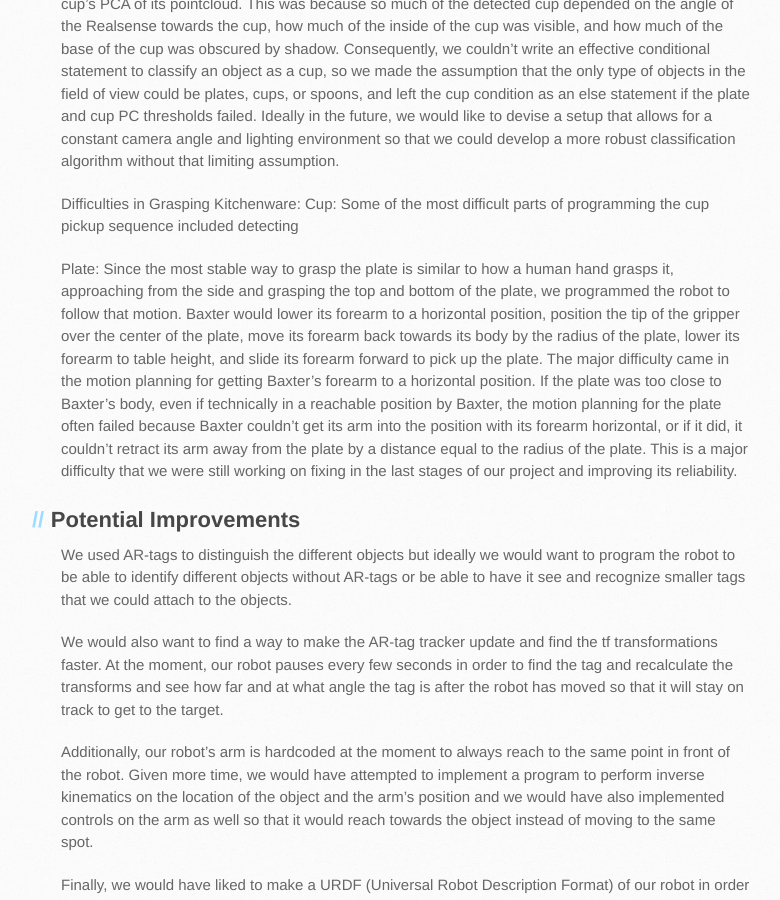
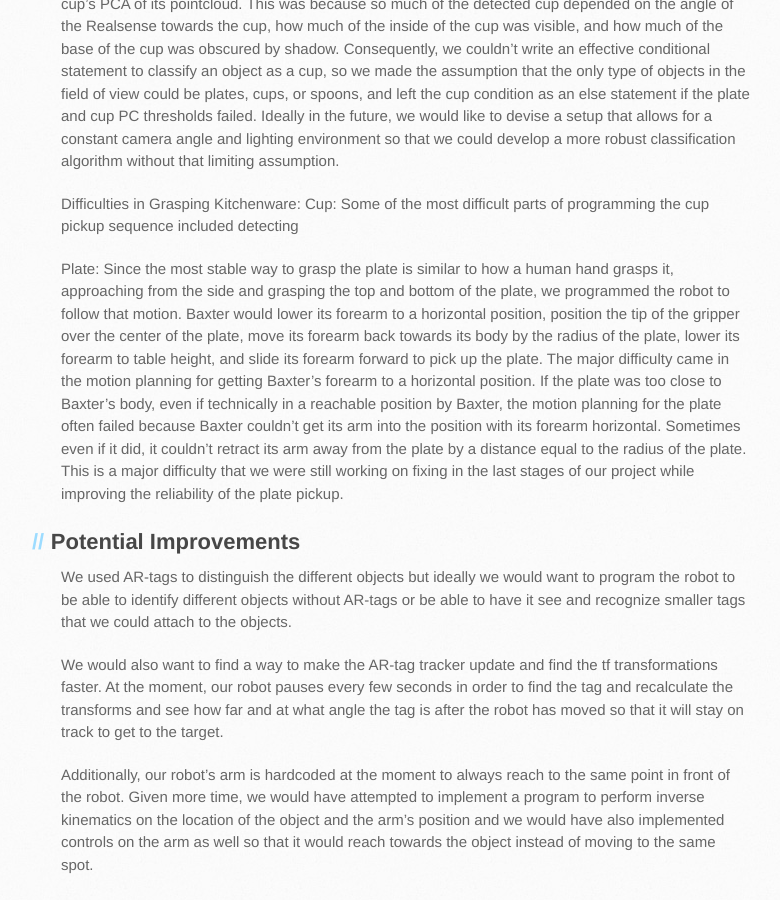
Before and after one commit to afmdnf/ee106a-project, a Jekyll site: the page built from docs/conclusion.md, in a window 1280 px wide and 900 px high, scrolled down 1364 px. Shown: the whole window, without its empty margins (109-889 px from the left). Built offline with Jekyll 4.4.1, drawn with Linux system fonts in a browser that asks for light colours; our own code applies the rules of GitHub Pages for plain Markdown files; the repository's description, which GitHub fills in, is left out.

Commit message:
Update conclusion.md

```diff
--- a/docs/conclusion.md
+++ b/docs/conclusion.md
@@ -18,7 +18,7 @@
 Difficulties in Grasping Kitchenware:
 Cup: Some of the most difficult parts of programming the cup pickup sequence included detecting
 
-Plate: Since the most stable way to grasp the plate is similar to how a human hand grasps it, approaching from the side and grasping the top and bottom of the plate, we programmed the robot to follow that motion. Baxter would lower its forearm to a horizontal position, position the tip of the gripper over the center of the plate, move its forearm back towards its body by the radius of the plate, lower its forearm to table height, and slide its forearm forward to pick up the plate. The major difficulty came in the motion planning for getting Baxter's forearm to a horizontal position. If the plate was too close to Baxter's body, even if technically in a reachable position by Baxter, the motion planning for the plate often failed because Baxter couldn't get its arm into the position with its forearm horizontal, or if it did, it couldn't retract its arm away from the plate by a distance equal to the radius of the plate. This is a major difficulty that we were still working on fixing in the last stages of our project and improving its reliability.
+Plate: Since the most stable way to grasp the plate is similar to how a human hand grasps it, approaching from the side and grasping the top and bottom of the plate, we programmed the robot to follow that motion. Baxter would lower its forearm to a horizontal position, position the tip of the gripper over the center of the plate, move its forearm back towards its body by the radius of the plate, lower its forearm to table height, and slide its forearm forward to pick up the plate. The major difficulty came in the motion planning for getting Baxter's forearm to a horizontal position. If the plate was too close to Baxter's body, even if technically in a reachable position by Baxter, the motion planning for the plate often failed because Baxter couldn't get its arm into the position with its forearm horizontal. Sometimes even if it did, it couldn't retract its arm away from the plate by a distance equal to the radius of the plate. This is a major difficulty that we were still working on fixing in the last stages of our project while improving the reliability of the plate pickup.
 
 ## Potential Improvements
 
```
